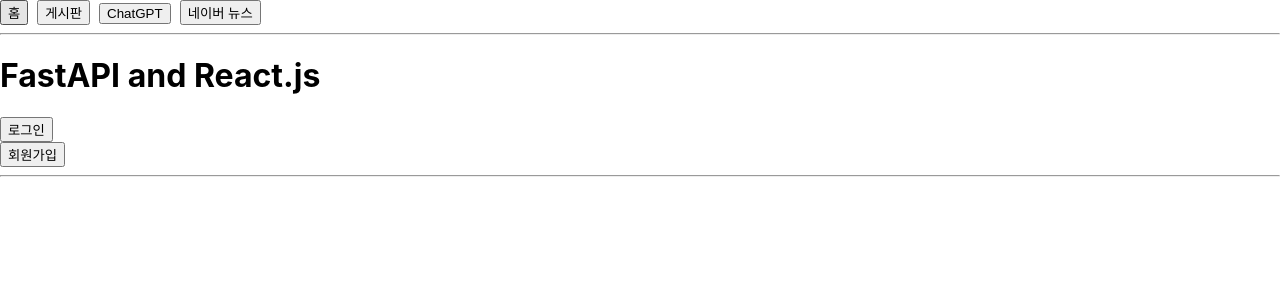
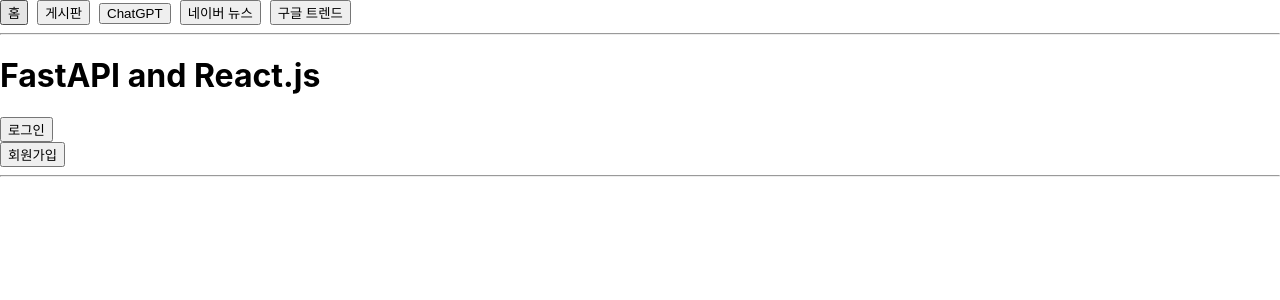
Before and after one commit to tukcomCD2024/KbyC, a React (Create React App) app in the folder frontend/: page / in a window 1280 px wide. Shown: the top 300 px of the page. Built offline with nearby package versions, Linux system fonts and the light colour scheme; no server answers.

Commit message:
Feat: Google Trends

```diff
--- a/frontend/src/layout/Header.js
+++ b/frontend/src/layout/Header.js
@@ -11,6 +11,8 @@ const Header = () => {
             <Link to={'/service/chatgpt'}><button>ChatGPT</button></Link>
             &nbsp;&nbsp;
             <Link to={'/service/navernews'}><button>네이버 뉴스</button></Link>
+            &nbsp;&nbsp;
+            <Link to={'/service/googletrends'}><button>구글 트렌드</button></Link>
             <hr/>
         </header>
     );
--- a/frontend/src/pages/GoogleTrends.js
+++ b/frontend/src/pages/GoogleTrends.js
@@ -5,12 +5,14 @@ axios.defaults.baseURL = 'http://127.0.0.1:8000';
 
 const GoogleTrends = () => {
     const [trends, setTrends] = useState([]);
+    const [loading, setLoading] = useState(true);
 
     useEffect(() => {
         async function getGoogleTrends() {
             try {
                 const response = await axios.get('/service/googletrends');
                 setTrends(response.data.google_trends);
+                setLoading(false);
             }
             catch (error) {
                 console.error('에러 발생', error);
@@ -24,6 +26,7 @@ const GoogleTrends = () => {
             <h1>
                 구글 트렌드
             </h1>
+            {loading && <div>로딩 중...</div>}
             {trends.map((trend, index) => (
                 <div key={index}>
                     {index + 1}. {trend.title}<br/>
```
